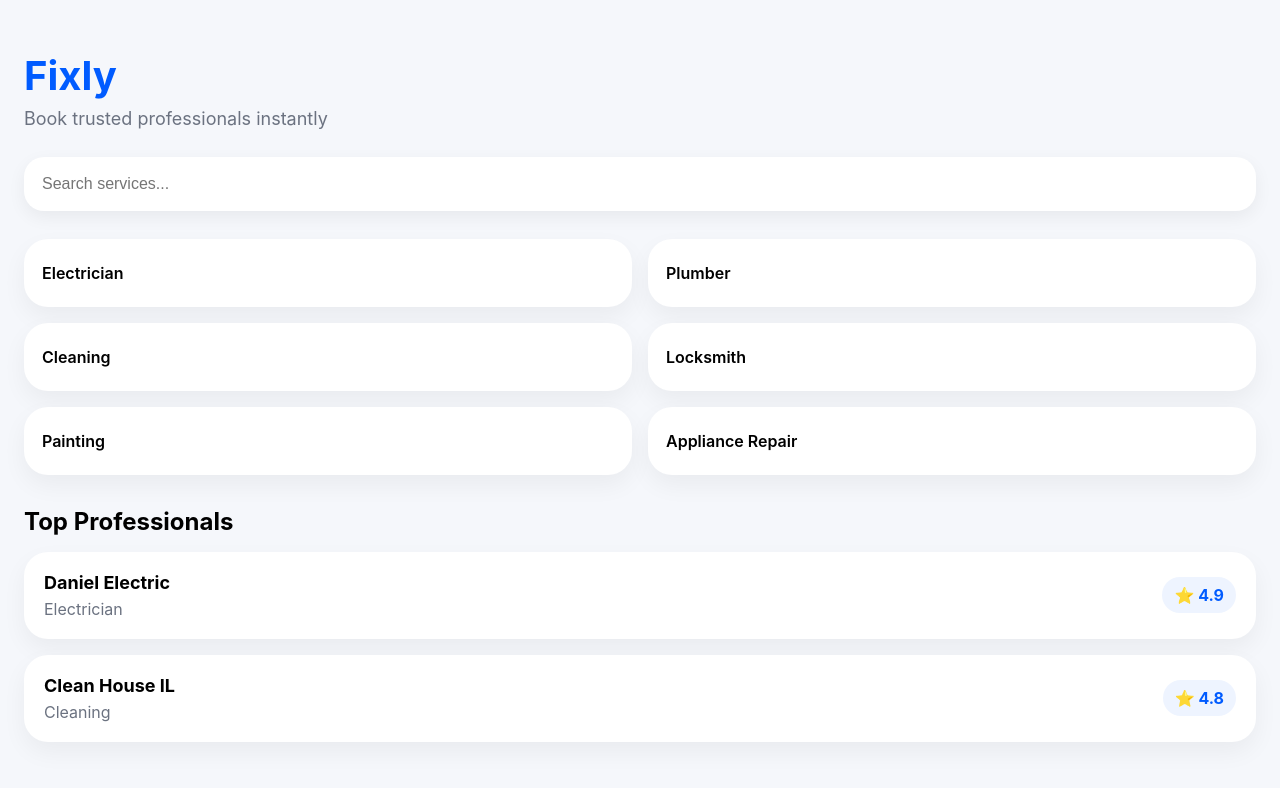
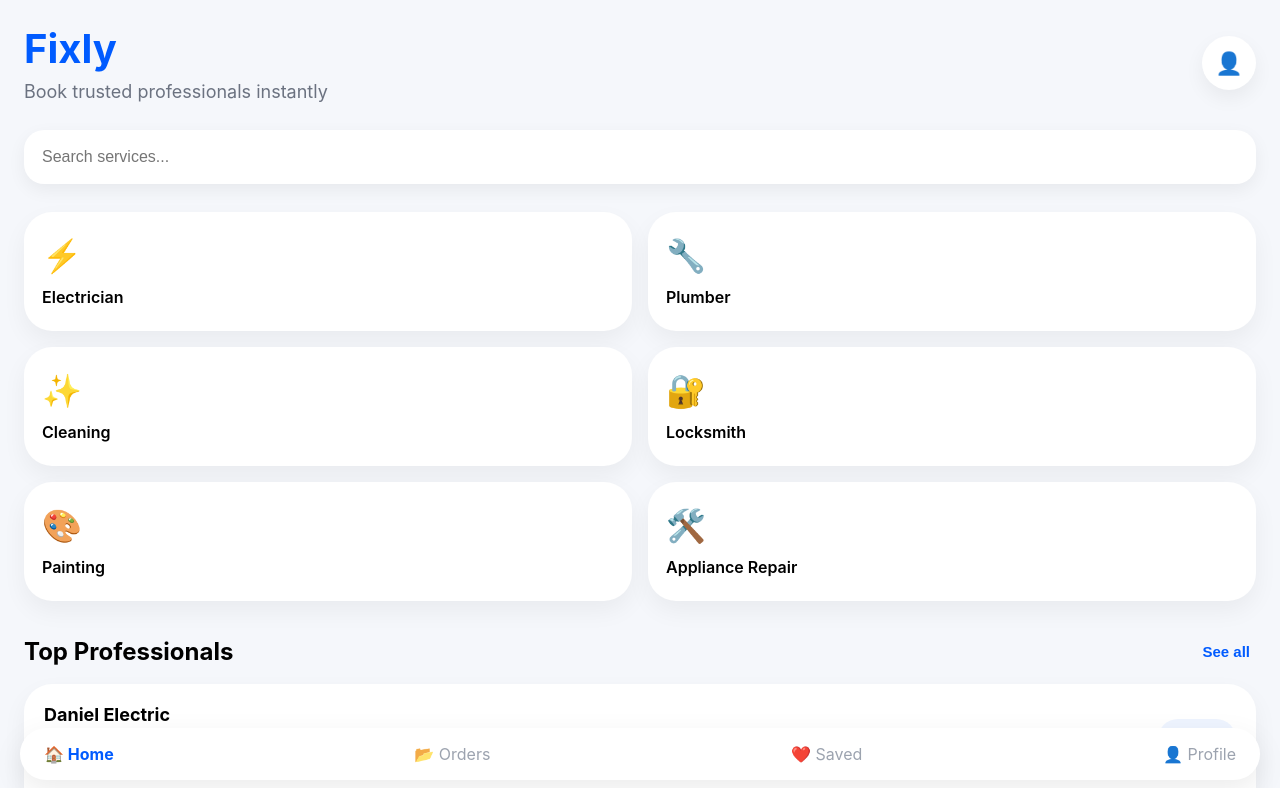
Before and after one commit to YoniLevy10/Fixly, a Next.js app: page / in a window 1280 px wide. Shown: the top 788 px of the page. Built offline with nearby package versions, Linux system fonts and the light colour scheme.

Commit message:
Upgrade Fixly home screen with app navigation and category icons

```diff
--- a/app/page.tsx
+++ b/app/page.tsx
@@ -1,10 +1,10 @@
 const categories = [
-  'Electrician',
-  'Plumber',
-  'Cleaning',
-  'Locksmith',
-  'Painting',
-  'Appliance Repair',
+  { name: 'Electrician', icon: '⚡' },
+  { name: 'Plumber', icon: '🔧' },
+  { name: 'Cleaning', icon: '✨' },
+  { name: 'Locksmith', icon: '🔐' },
+  { name: 'Painting', icon: '🎨' },
+  { name: 'Appliance Repair', icon: '🛠️' },
 ]
 
 const professionals = [
@@ -12,11 +12,13 @@ const professionals = [
     name: 'Daniel Electric',
     job: 'Electrician',
     rating: '4.9',
+    jobs: '120 jobs completed',
   },
   {
     name: 'Clean House IL',
     job: 'Cleaning',
     rating: '4.8',
+    jobs: '87 jobs completed',
   },
 ]
 
@@ -25,17 +27,28 @@ export default function HomePage() {
     <main
       style={{
         padding: '24px',
+        paddingBottom: '120px',
         minHeight: '100vh',
         background: '#f5f7fb',
       }}
     >
       <div style={{ marginBottom: '28px' }}>
+        <div
+          style={{
+            display: 'flex',
+            justifyContent: 'space-between',
+            alignItems: 'center',
+            marginBottom: '12px',
+          }}
+        >
+          <div>
             <h1
               style={{
                 fontSize: '40px',
                 fontWeight: 700,
                 color: '#005BFF',
                 marginBottom: '8px',
+                marginTop: 0,
               }}
             >
               Fixly
@@ -50,6 +63,24 @@ export default function HomePage() {
             >
               Book trusted professionals instantly
             </p>
+          </div>
+
+          <div
+            style={{
+              width: '54px',
+              height: '54px',
+              borderRadius: '999px',
+              background: 'white',
+              display: 'flex',
+              alignItems: 'center',
+              justifyContent: 'center',
+              fontSize: '22px',
+              boxShadow: '0 8px 20px rgba(0,0,0,0.06)',
+            }}
+          >
+            👤
+          </div>
+        </div>
       </div>
 
       <input
@@ -71,33 +102,63 @@ export default function HomePage() {
           display: 'grid',
           gridTemplateColumns: '1fr 1fr',
           gap: '16px',
-          marginBottom: '32px',
+          marginBottom: '36px',
         }}
       >
         {categories.map((category) => (
           <div
-            key={category}
+            key={category.name}
             style={{
               background: 'white',
-              borderRadius: '24px',
+              borderRadius: '28px',
               padding: '24px 18px',
               fontWeight: 600,
               boxShadow: '0 10px 24px rgba(0,0,0,0.05)',
             }}
           >
-            {category}
+            <div
+              style={{
+                fontSize: '32px',
+                marginBottom: '12px',
+              }}
+            >
+              {category.icon}
+            </div>
+
+            {category.name}
           </div>
         ))}
       </div>
 
+      <div
+        style={{
+          display: 'flex',
+          justifyContent: 'space-between',
+          alignItems: 'center',
+          marginBottom: '18px',
+        }}
+      >
         <h2
           style={{
             fontSize: '24px',
-          marginBottom: '16px',
+            margin: 0,
           }}
         >
           Top Professionals
         </h2>
+
+        <button
+          style={{
+            border: 'none',
+            background: 'transparent',
+            color: '#005BFF',
+            fontWeight: 700,
+            fontSize: '15px',
+          }}
+        >
+          See all
+        </button>
+      </div>
 
       <div
         style={{
@@ -111,7 +172,7 @@ export default function HomePage() {
             key={professional.name}
             style={{
               background: 'white',
-              borderRadius: '24px',
+              borderRadius: '28px',
               padding: '20px',
               boxShadow: '0 10px 24px rgba(0,0,0,0.05)',
             }}
@@ -121,6 +182,7 @@ export default function HomePage() {
                 display: 'flex',
                 justifyContent: 'space-between',
                 alignItems: 'center',
+                marginBottom: '16px',
               }}
             >
               <div>
@@ -137,9 +199,19 @@ export default function HomePage() {
                 <div
                   style={{
                     color: '#6b7280',
+                    marginBottom: '6px',
                   }}
                 >
                   {professional.job}
+                </div>
+
+                <div
+                  style={{
+                    color: '#9CA3AF',
+                    fontSize: '14px',
+                  }}
+                >
+                  {professional.jobs}
                 </div>
               </div>
 
@@ -147,7 +219,7 @@ export default function HomePage() {
                 style={{
                   background: '#EEF4FF',
                   color: '#005BFF',
-                  padding: '8px 12px',
+                  padding: '10px 14px',
                   borderRadius: '999px',
                   fontWeight: 700,
                 }}
@@ -155,8 +227,43 @@ export default function HomePage() {
                 ⭐ {professional.rating}
               </div>
             </div>
+
+            <button
+              style={{
+                width: '100%',
+                border: 'none',
+                background: '#005BFF',
+                color: 'white',
+                padding: '16px',
+                borderRadius: '18px',
+                fontWeight: 700,
+                fontSize: '16px',
+              }}
+            >
+              Book Service
+            </button>
           </div>
         ))}
+      </div>
+
+      <div
+        style={{
+          position: 'fixed',
+          bottom: '20px',
+          left: '20px',
+          right: '20px',
+          background: 'white',
+          borderRadius: '28px',
+          padding: '16px 24px',
+          display: 'flex',
+          justifyContent: 'space-between',
+          boxShadow: '0 10px 30px rgba(0,0,0,0.08)',
+        }}
+      >
+        <div style={{ color: '#005BFF', fontWeight: 700 }}>🏠 Home</div>
+        <div style={{ color: '#9CA3AF' }}>📂 Orders</div>
+        <div style={{ color: '#9CA3AF' }}>❤️ Saved</div>
+        <div style={{ color: '#9CA3AF' }}>👤 Profile</div>
       </div>
     </main>
   )
```
Lines whose indentation alone changed are shown as unchanged.
